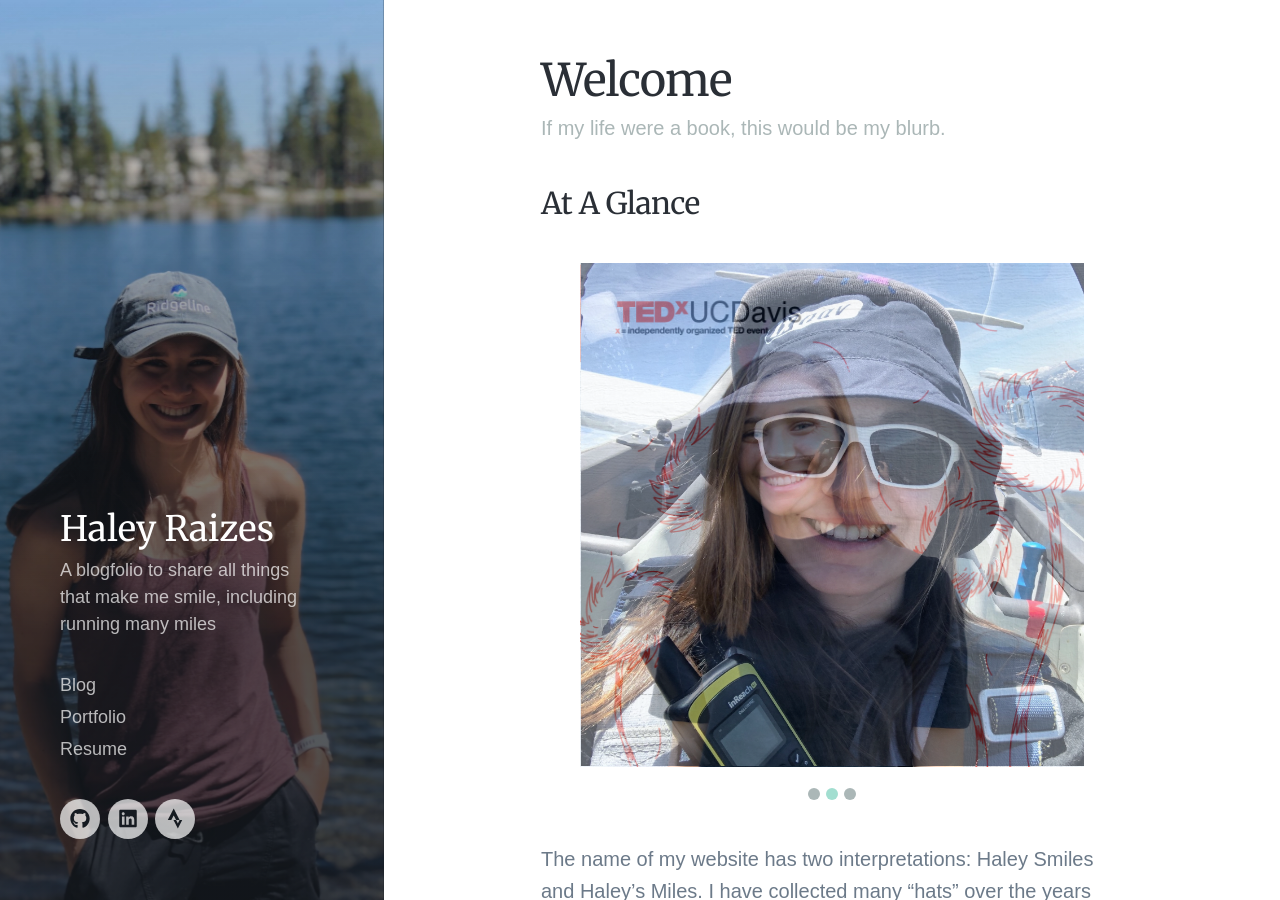
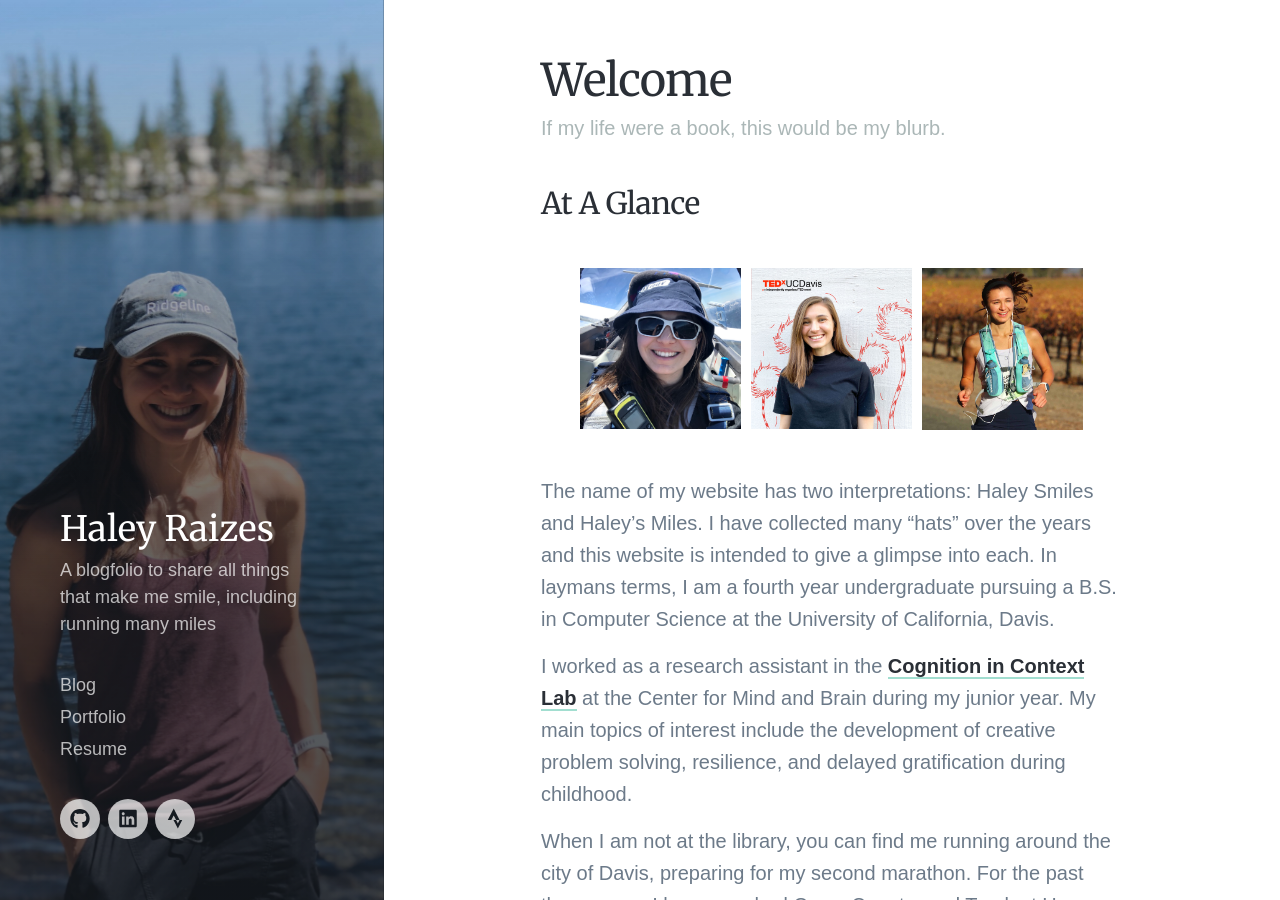
Before and after one commit to hraizes/hraizes.github.io, a Jekyll site: the page built from _pages/index.md, in a window 1280 px wide and 900 px high. Built offline with Jekyll 4.4.1, drawn with Linux system fonts in a browser that asks for light colours; nearby versions of some CDN libraries; some web fonts are replaced.

Commit message:
Change back

```diff
--- a/_pages/index.md
+++ b/_pages/index.md
@@ -7,7 +7,7 @@
 
 ### At A Glance
 
-<div class="gallery" data-columns="1">
+<div class="gallery" data-columns="3">
     <img src="/images/haley/haley-flight.jpg">
     <img src="/images/haley/haley-ted.jpg">
     <img src="/images/haley/haley-20-miles.jpg">
```
